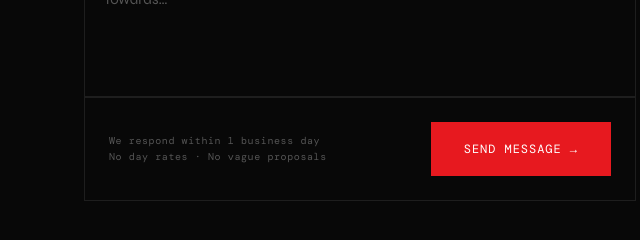
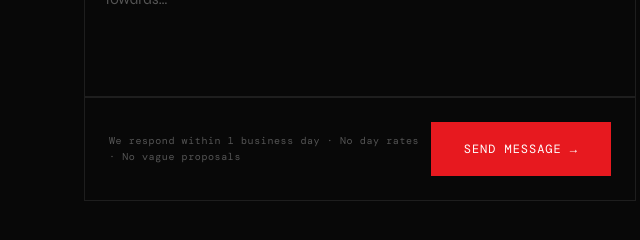
Before and after one commit to denizsulmaz/necessity, an Eleventy site: page src/contact.html in a window 1280 px wide. Shown: the part 1200-1440 px from the top of the page, 596-1236 px from the left. Built offline with nearby package versions, Linux system fonts and the light colour scheme; Eleventy itself is replaced by a stand-in of ours; files that its build step writes are made by us from their sources; files whose address does not match are found by name; a web font is replaced by a local one.

```diff
--- a/src/contact.html
+++ b/src/contact.html
@@ -907,7 +907,7 @@
             </div>
           </div>
           <div class="submit-row">
-            <span class="submit-note">We respond within 1 business day <br>No day rates · No vague proposals</span>
+            <span class="submit-note">We respond within 1 business day · No day rates · No vague proposals</span>
             <button type="submit" class="form-submit" id="contact-submit">Send message →</button>
           </div>
         </form>
```
